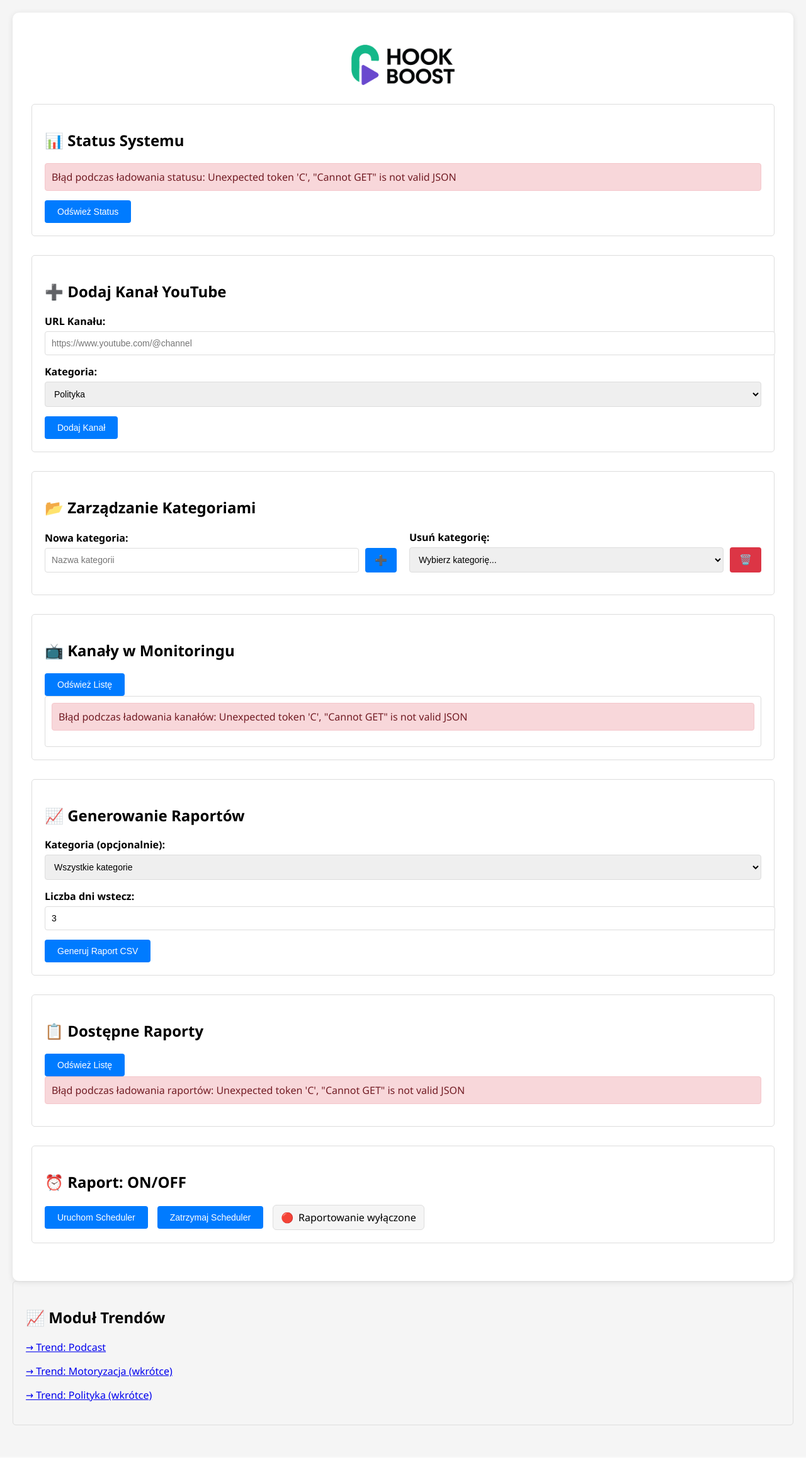
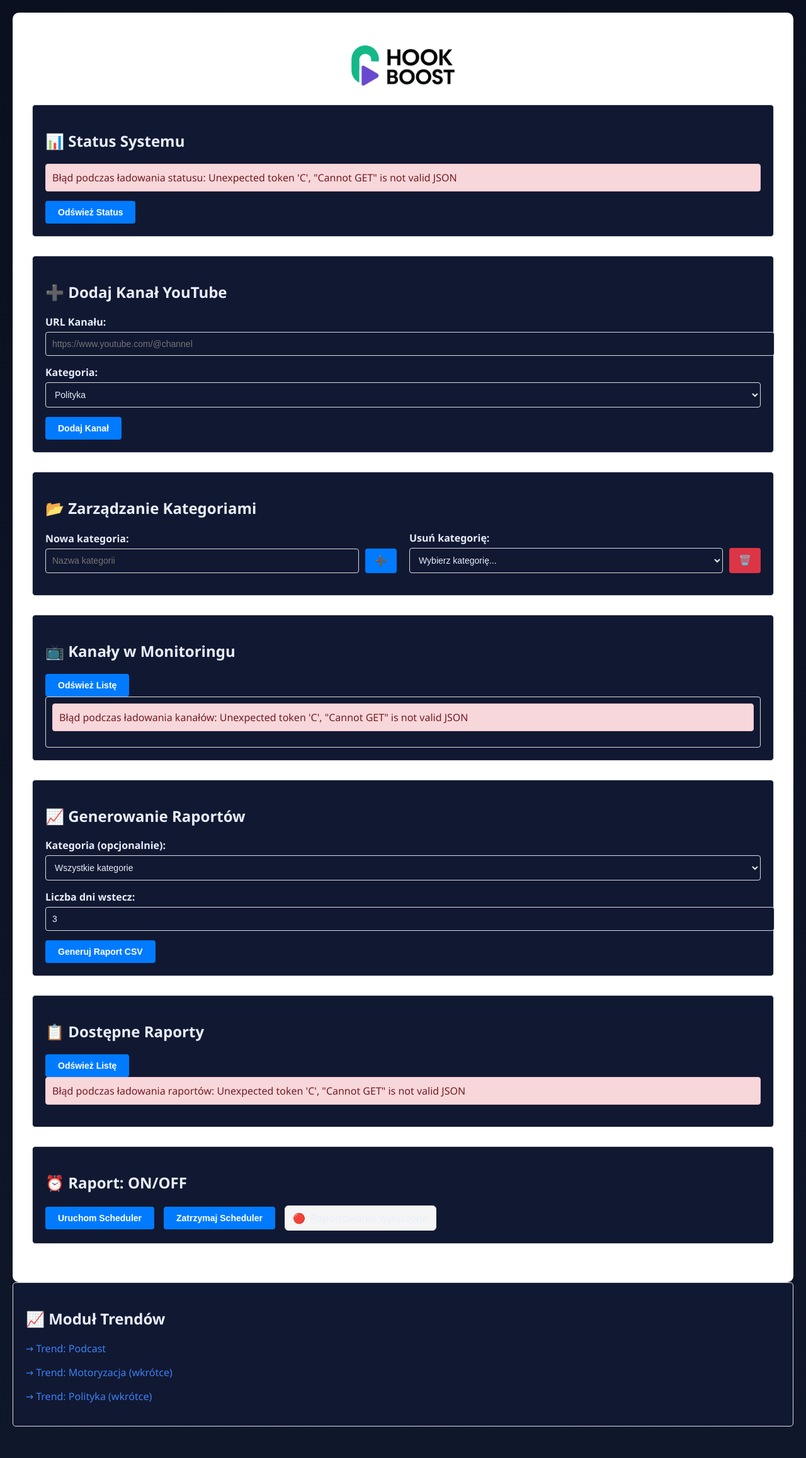
Before and after one commit to michalpoznanski/youtube-report-tool, a FastAPI app: page /console in a window 1280 px wide. Shown: the whole page at 63% size. Before the commit the page ends 2263 px from the top, so only its background shows below. Run offline with FastAPI, Linux system fonts and the light colour scheme; parts of the project's set-up code (start-up, migrations or seed data) failed here and were passed over.

Commit message:
Restore admin panel at root with new blue style; add fallback /console

```diff
--- a/app/main.py
+++ b/app/main.py
@@ -155,8 +155,8 @@ if router:
 
 @app.get("/", response_class=HTMLResponse)
 async def root(request: Request):
-    """Strona główna aplikacji Hook Boost"""
-    return templates.TemplateResponse("home/index.html", {"request": request})
+    """Strona główna aplikacji Hook Boost - panel administracyjny"""
+    return templates.TemplateResponse("index.html", {"request": request})
 
 
 @app.get("/console", response_class=HTMLResponse)
--- /dev/null
+++ b/static/css/blue_admin.css
@@ -0,0 +1,121 @@
+/* Blue Admin Style - wyodrębniony z nowej home */
+
+:root {
+    --bg: #0b1020;
+    --card: #111832;
+    --muted: #94a3b8;
+    --accent: #3b82f6;
+    --accent2: #22c55e;
+    --text: #e8eefc;
+}
+
+/* Podstawowe style */
+body {
+    background: linear-gradient(180deg, #0b1020, #0f172a);
+    color: var(--text);
+    font-family: "Inter", "Helvetica Neue", Arial, sans-serif;
+}
+
+/* Kontenery i karty */
+.container {
+    background: var(--card);
+    border: 1px solid rgba(148, 163, 184, 0.15);
+    border-radius: 16px;
+    box-shadow: 0 10px 24px rgba(0, 0, 0, 0.06);
+}
+
+/* Nagłówki */
+h1, h2, h3 {
+    color: var(--text);
+    font-weight: 600;
+}
+
+/* Formularze */
+input, select, textarea {
+    background: var(--card);
+    border: 1px solid rgba(148, 163, 184, 0.2);
+    color: var(--text);
+    border-radius: 8px;
+}
+
+input:focus, select:focus, textarea:focus {
+    border-color: var(--accent);
+    box-shadow: 0 0 0 2px rgba(59, 130, 246, 0.2);
+}
+
+/* Przyciski */
+button, .btn {
+    background: var(--accent);
+    color: white;
+    border: none;
+    border-radius: 8px;
+    padding: 10px 16px;
+    font-weight: 600;
+    transition: all 0.2s;
+}
+
+button:hover, .btn:hover {
+    background: #2563eb;
+    transform: translateY(-1px);
+}
+
+/* Status messages */
+.status.success {
+    background: rgba(34, 197, 94, 0.15);
+    color: #86efac;
+    border: 1px solid rgba(34, 197, 94, 0.3);
+}
+
+.status.error {
+    background: rgba(239, 68, 68, 0.15);
+    color: #fca5a5;
+    border: 1px solid rgba(239, 68, 68, 0.3);
+}
+
+/* Sekcje */
+.section {
+    background: var(--card);
+    border: 1px solid rgba(148, 163, 184, 0.12);
+    border-radius: 12px;
+    padding: 20px;
+    margin-bottom: 20px;
+}
+
+/* Tabele */
+table {
+    background: var(--card);
+    border-radius: 8px;
+    overflow: hidden;
+}
+
+th {
+    background: rgba(148, 163, 184, 0.1);
+    color: var(--text);
+}
+
+td {
+    border-bottom: 1px solid rgba(148, 163, 184, 0.1);
+}
+
+/* Linki */
+a {
+    color: var(--accent);
+    text-decoration: none;
+}
+
+a:hover {
+    color: #60a5fa;
+    text-decoration: underline;
+}
+
+/* Responsywność */
+@media (max-width: 768px) {
+    .container {
+        margin: 10px;
+        padding: 15px;
+    }
+
+    .section {
+        padding: 15px;
+    }
+}
--- a/templates/home/index.html
+++ b/templates/home/index.html
@@ -31,7 +31,7 @@
     <div class="actions">
       <a href="/trend/podcast">Trend</a>
       <a href="/trend/podcast/top">TOP 3 dni</a>
-      <a href="/console">Zarządzanie</a>
+      <a href="/">Zarządzanie</a>
       <a href="/docs">API</a>
     </div>
   </div>
@@ -70,7 +70,7 @@
     <div class="card">
       <h3>Zarządzanie</h3>
       <p>Dodawanie kanałów, kategorie, konfiguracja.</p>
-      <a href="/console">Otwórz</a>
+      <a href="/">Otwórz</a>
     </div>
   </section>
 
--- a/templates/index.html
+++ b/templates/index.html
@@ -4,6 +4,7 @@
     <meta charset="UTF-8">
     <meta name="viewport" content="width=device-width, initial-scale=1.0">
     <title>Hook Boost Web - YouTube Analytics</title>
+    <link rel="stylesheet" href="/static/css/blue_admin.css">
     <style>
         body {
             font-family: 'Segoe UI', Tahoma, Geneva, Verdana, sans-serif;
```
